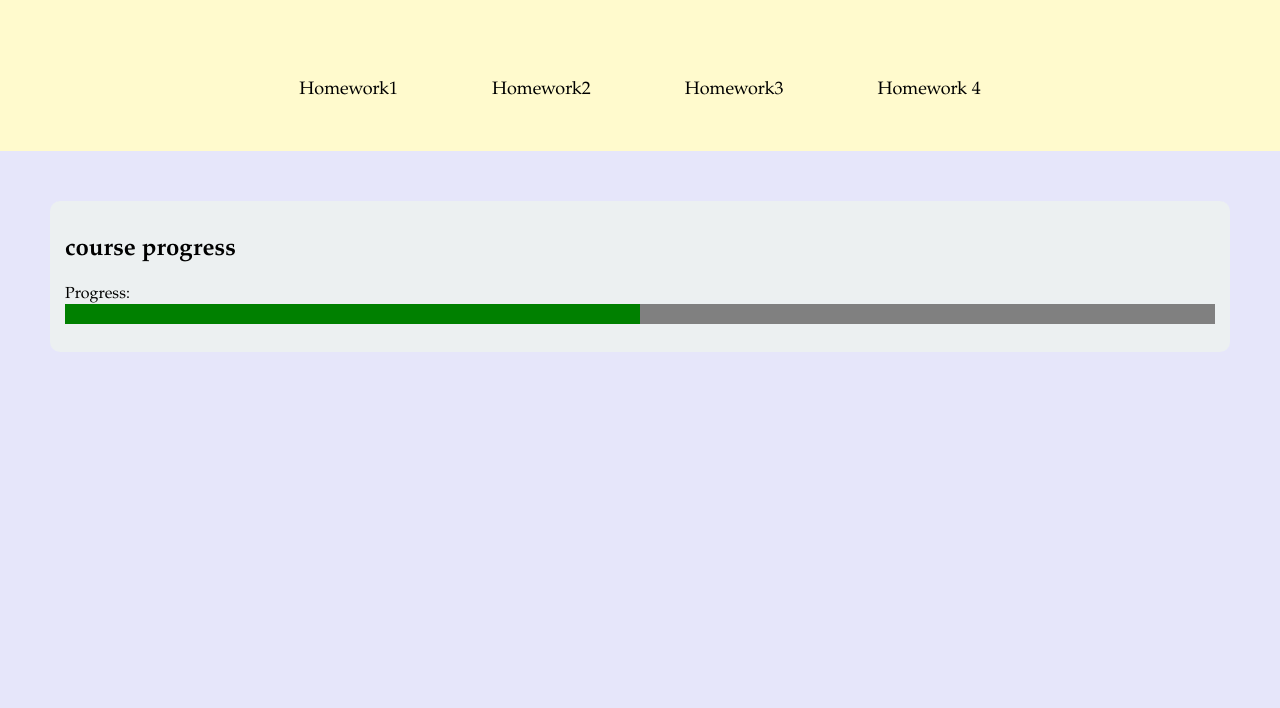
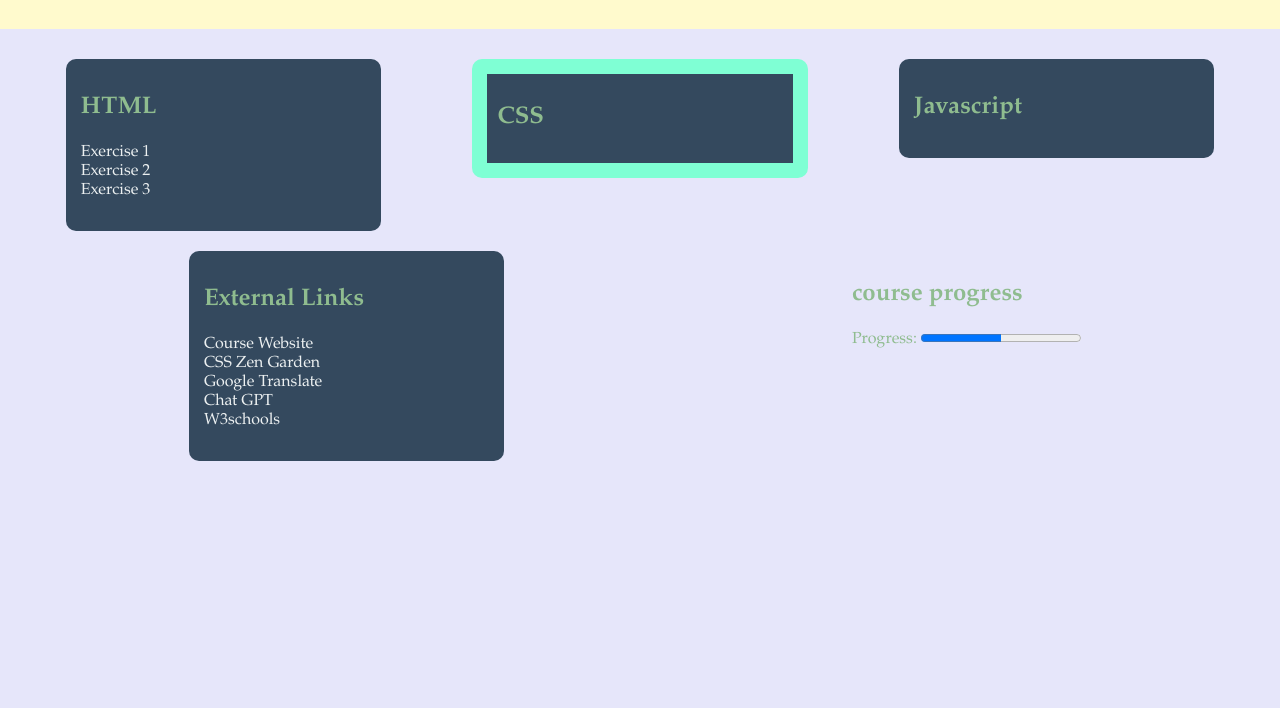
Before and after one commit to Omerpolicker/Omerpolicker.github.io, a plain HTML site: page index.html in a window 1280 px wide. Shown: the part 92-800 px from the top of the page. Drawn offline with Linux system fonts and the light colour scheme.

Commit message:
Update index.html

```diff
--- a/index.html
+++ b/index.html
@@ -3,81 +3,101 @@
 <head>
     <meta charset="UTF-8">
     <meta name="viewport" content="width=device-width, initial-scale=1.0">
-    <title>Twist</title>
+    <title>TWIST</title>
     <style>
         body {
-            font-family: 'Palatino', serif;
+            font-family: 'Garamond', serif;
             margin: 0;
-            padding: 5;
+            padding: 0;
             background-color: #E6E6FA;
-            color: #000000;
+            color: #8FBC8F;
         }
 
-        header {
+        header, footer {
             background-color: #FFFACD;
-            color: #000000;
+            color: #8FBC8F;
             text-align: center;
             padding: 20px;
         }
 
-        nav {
-            background-color: #FFFACD;
-            padding: 50px;
-            text-align: center;
+        section {
+            display: flex;
+            justify-content: space-around;
+            align-items: flex-start;
+            flex-wrap: wrap;
+            padding: 20px;
         }
 
-        nav a {
-            color: #000000;
-            text-decoration: none;
-            margin: 45px;
-            font-size: 18px;
+        .column {
+            flex: 0 0 23%;
+            margin: 10px;
+            background-color: #34495e;
+            padding: 15px;
+            border-radius: 10px;
         }
 
-        section {
-            padding: 50px;
+        .html-column {
+            border: 5px solid #e74c3c;
+        }
+ 		.css-column {
+            border: 15px solid #7FFFD4;
+            padding: 10px;
         }
 
-        article {
-            background-color: #ecf0f1;
-            border-radius: 10px;
-            padding: 15px;
-            margin-bottom: 20px;
+        .link-list {
+            list-style-type: none;
+            padding: 0;
         }
 
-        .progress-container {
-            margin-bottom: 10px;
+        .link-list a {
+            text-decoration: none;
+            color: #ecf0f1;
+            transition: background-color 0.3s ease-in-out;
         }
 
-        progress {
-            width: 100%;
-            height: 20px;
-            border-radius: 50px;
-            background-color: #8A2BE2;
+        .link-list a:hover {
+        	color: #000000;
+            background-color: #FFF0F5;
         }
 
-        footer {
-            background-color: #e74c3c;
-            color: #fff;
-            text-align: center;
-            padding: 10px;
-            position: fixed;
-            bottom: 0;
-            width: 100%;
-        }
     </style>
 </head>
 <body>
 
     <header>
-        <h1>TWIST</h1>
+        <h1> TWIST </h1>
     </header>
 
-<nav>
-        <a href="file:///C:/Users/otgom/Documents/GitHub/Omerpolicker.github.io/hw1.html" target= "_blank">Homework1</a>
-        <a href="file:///C:/Users/otgom/Documents/GitHub/Omerpolicker.github.io/hw2-3pigs.html" target= "_blank">Homework2</a>
-        <a href="file:///C:/Users/otgom/Documents/GitHub/Omerpolicker.github.io/hw3.html" target= "_blank">Homework3</a>
-        <a href="#">Homework 4</a>
-    </nav>
+    <section>
+        <div class="column">
+            <h2>HTML</h2>
+            <ul class="link-list">
+                <li><a href="Omerpolicker.github.io/hw1.html">Exercise 1</a></li>
+                <li><a href="Omerpolicker.github.io/hw2-3pigs.html">Exercise 2</a></li>
+                <li><a href="Omerpolicker.github.io/hw3.html">Exercise 3</a></li>
+            </ul>
+        </div>
+
+        <div class="column css-column">
+            <h2>CSS</h2>
+            <div class="border-example">
+            </div>
+        </div>
+
+        <div class="column">
+            <h2>Javascript</h2>
+        </div>
+
+        <div class="column">
+            <h2>External Links</h2>
+            <ul class="link-list">
+                <li><a href="https://www.tau.ac.il/~ehadas/twist/twist.html">Course Website</a></li>
+                <li><a href="http://www.csszengarden.com/">CSS Zen Garden</a></li>
+       		    <li><a href="https://translate.google.com/">Google Translate</a></li>
+                <li><a href="https://chat.openai.com/">Chat GPT</a></li>
+                <li><a href="https://www.w3schools.com/">W3schools</a></li>
+            </ul>
+        </div>
 
         <section>
           <article>
@@ -91,7 +111,5 @@
 
       </section>
 
-
-
 </body>
 </html>
```
Lines whose indentation alone changed are shown as unchanged.
